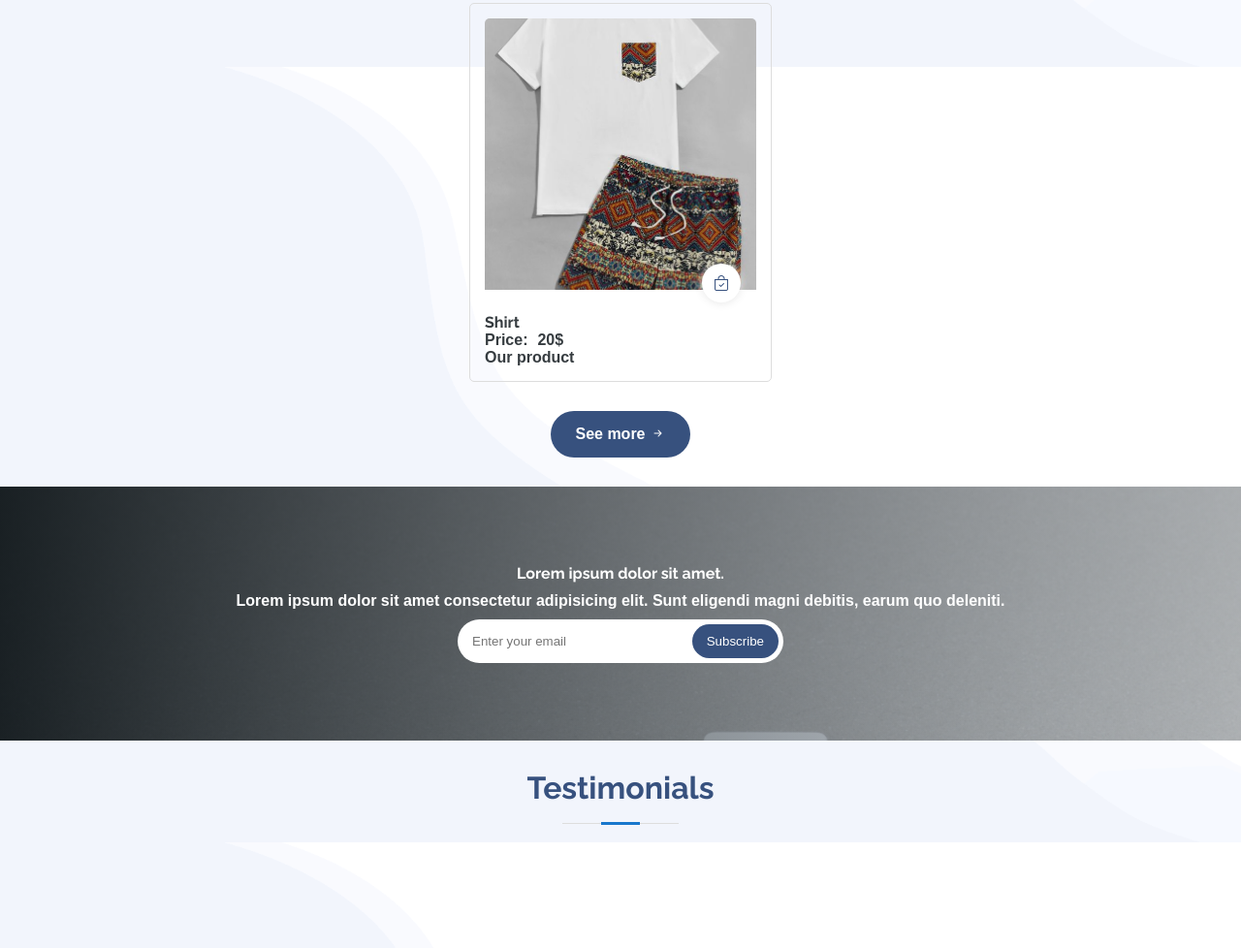
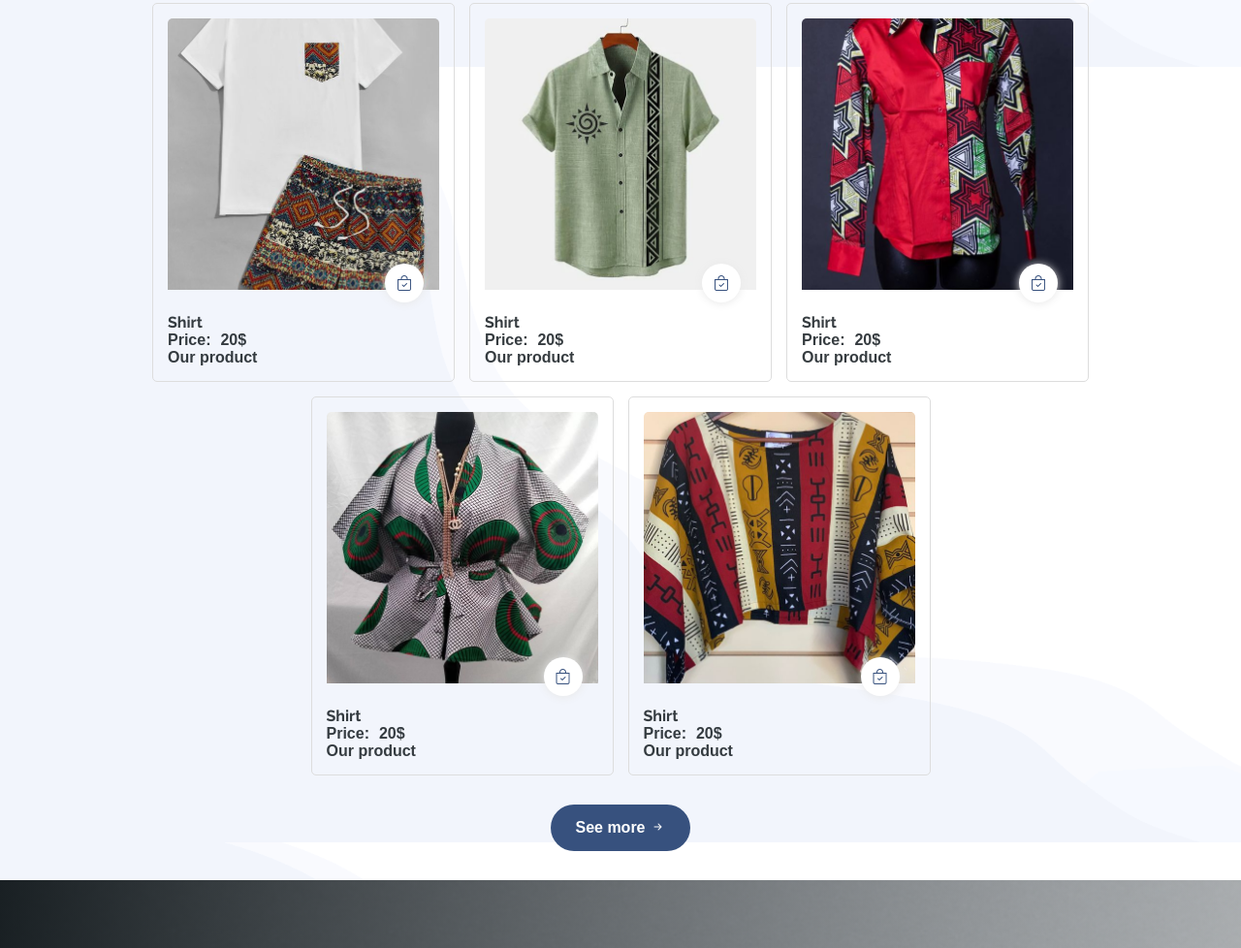
Before and after one commit to AnicetChiza/myproject, a plain HTML site: page index.html in a window 1280 px wide. Shown: the part 3131-4109 px from the top of the page at 97% size. Drawn offline with nearby package versions, Linux system fonts and the light colour scheme; grey boxes are pictures that could not be loaded; a web font is replaced by a local one.

Commit message:
add to my repository

```diff
--- a/index.html
+++ b/index.html
@@ -275,6 +275,55 @@
                     <i class="bi bi-bag-check"></i>
                 </div>
             </div>
+            <div class="prod-item">
+                <p><img src="asset/images/product/prod-5.jpg" alt=""></p>
+                <div class="prod-details">
+                    <h4>Shirt</h4>
+                    <div class="price">
+                        <p>Price:</p>
+                        <span>20$</span>
+                    </div>
+                    <p>Our product</p>
+                    <i class="bi bi-bag-check"></i>
+                </div>
+            </div>
+            <div class="prod-item">
+                <p><img src="asset/images/product/prod-6.jpg" alt=""></p>
+                <div class="prod-details">
+                    <h4>Shirt</h4>
+                    <div class="price">
+                        <p>Price:</p>
+                        <span>20$</span>
+                    </div>
+                    <p>Our product</p>
+                    <i class="bi bi-bag-check"></i>
+                </div>
+            </div>
+            <div class="prod-item">
+                <p><img src="asset/images/product/prod-7.jpg" alt=""></p>
+                <div class="prod-details">
+                    <h4>Shirt</h4>
+                    <div class="price">
+                        <p>Price:</p>
+                        <span>20$</span>
+                    </div>
+                    <p>Our product</p>
+                    <i class="bi bi-bag-check"></i>
+                </div>
+            </div>
+
+            <div class="prod-item">
+                <p><img src="asset/images/product/prod-8.jpg" alt=""></p>
+                <div class="prod-details">
+                    <h4>Shirt</h4>
+                    <div class="price">
+                        <p>Price:</p>
+                        <span>20$</span>
+                    </div>
+                    <p>Our product</p>
+                    <i class="bi bi-bag-check"></i>
+                </div>
+            </div>
         </div>
 
         <div class="see-more">
```
